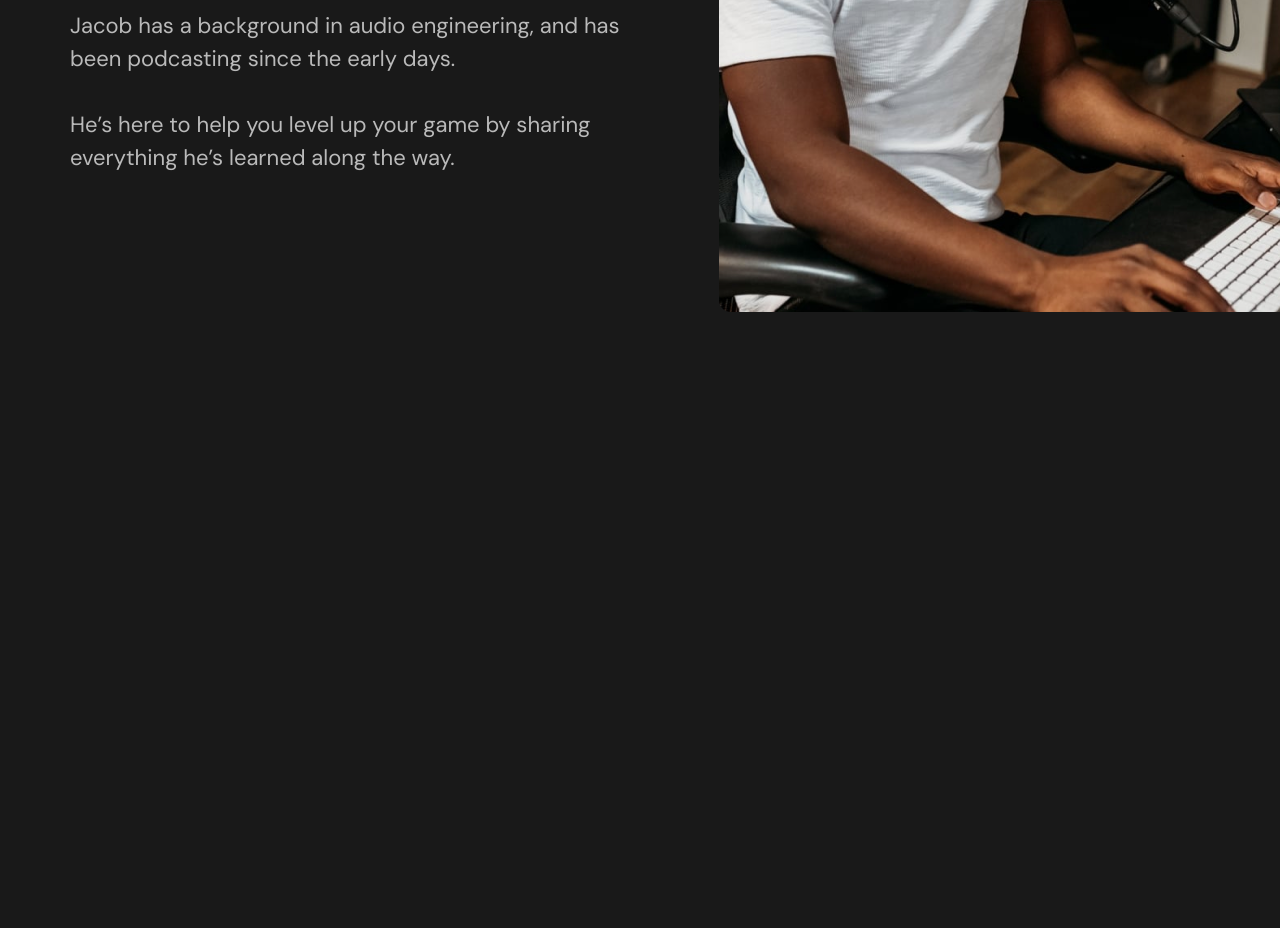
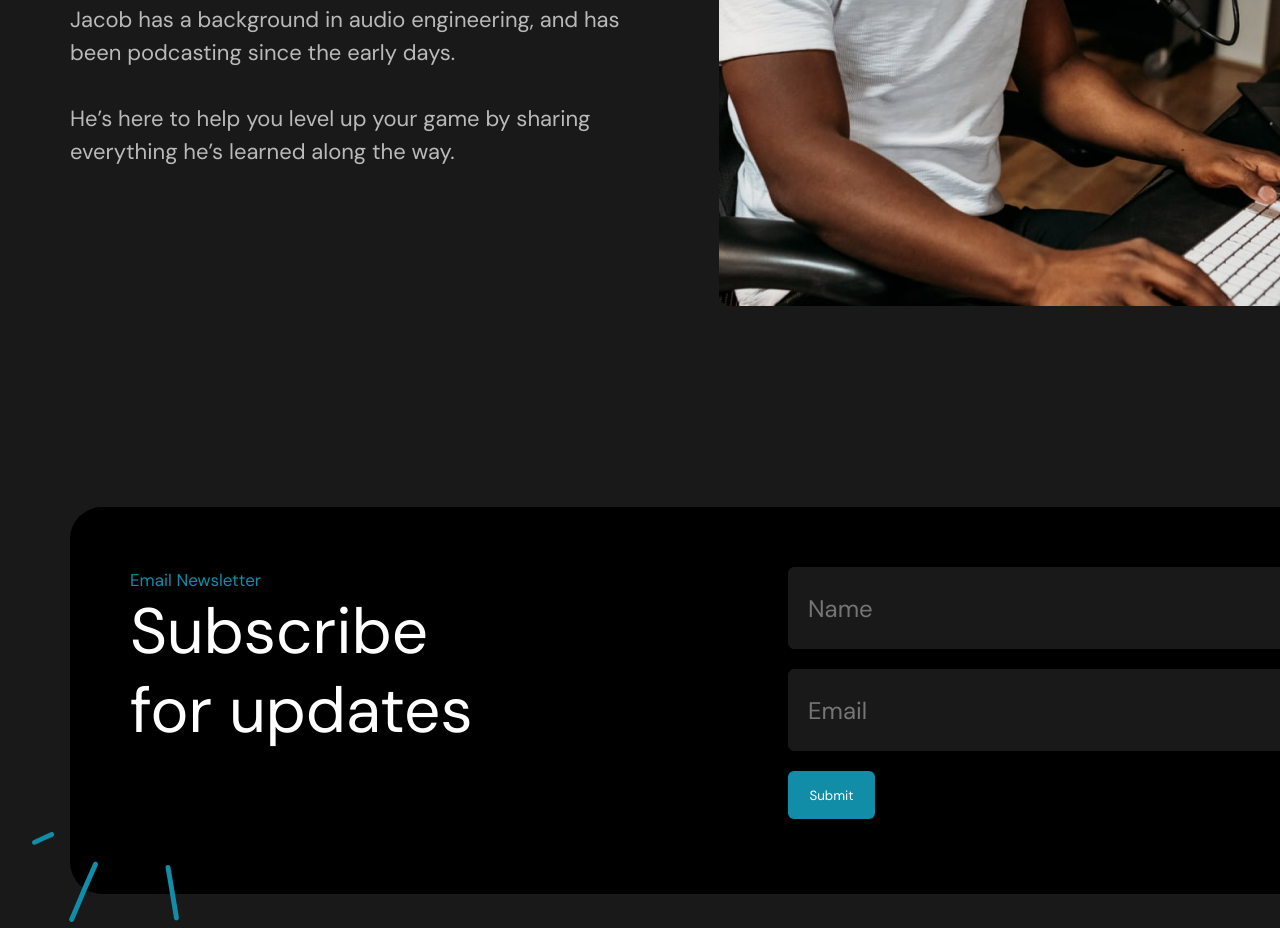
Before and after one commit to UlanovychM/Castaway, a website: page src/index.html in a window 1280 px wide. Shown: the part 3663-4591 px from the top of the page. Before the commit the page ends 3975 px from the top, so only its background shows below. Drawn offline with Linux system fonts and the light colour scheme.

Commit message:
create subscribe/ add style for subscribe.scss

```diff
--- a/src/index.html
+++ b/src/index.html
@@ -121,7 +121,24 @@
 				<div class="about__img"><img src="img/caster2.png" alt="caster" /></div>
 			</div>
 		</div>
-		<div class="subscribe"></div>
+		<div class="subscribe">
+			<div class="subscribe__img">
+				<img src="icons/sticks.svg" alt="" />
+			</div>
+			<div class="container">
+				<div class="subscribe__dscr">
+					<div class="subtitle">Email Newsletter</div>
+					<div class="title">Subscribe for updates</div>
+					<input placeholder="Name" type="text" class="subscribe__input" />
+					<input
+						placeholder="Email"
+						type="email"
+						class="subscribe__input subscribe__input_mail"
+					/>
+					<button class="btn">Submit</button>
+				</div>
+			</div>
+		</div>
 		<div class="reviews"></div>
 		<footer class="footer"></footer>
 	</body>
--- a/src/sass/blocks/_buttons.scss
+++ b/src/sass/blocks/_buttons.scss
@@ -1,5 +1,5 @@
 .btn {
-	height: 51px;
+	height: 45px;
 	width: 178px;
 	background-color: $main-color;
 	text-align: center;
--- a/src/sass/blocks/_episodes.scss
+++ b/src/sass/blocks/_episodes.scss
@@ -41,6 +41,7 @@
 
 	.title {
 		margin: 18px 0 0 13px;
+		width: 700px;
 	}
 	.text {
 		margin: 28px 0 0 13px;
--- a/src/sass/blocks/_subscribe.scss
+++ b/src/sass/blocks/_subscribe.scss
@@ -0,0 +1,58 @@
+.subscribe .container {
+	display: flex;
+	justify-content: space-between;
+	margin-top: 201px;
+}
+
+.subscribe {
+	&__dscr {
+		width: 1300px;
+		background-color: #000000;
+		border-radius: 32px;
+		padding: 0 60px;
+		height: 387px;
+	}
+	.subtitle {
+		padding-top: 60px;
+		position: absolute;
+	}
+	.title {
+		width: 381px;
+		margin: 0;
+		padding-top: 85px;
+		position: absolute;
+	}
+	.btn {
+		width: 87px;
+		height: 48px;
+		margin-left: 658px;
+		margin-top: 20px;
+	}
+	&__input {
+		display: flex;
+		justify-content: flex-end;
+		flex-direction: column;
+		background: #191919;
+		border: 1px solid #191919;
+		border-radius: 6px;
+		width: 522px;
+		padding-left: 19px;
+		margin-top: 60px;
+		margin-left: 658px;
+		height: 82px;
+		font-style: normal;
+		font-weight: 400;
+		font-size: 24px;
+		line-height: 29px;
+
+		color: rgba(255, 255, 255, 0.7);
+		&_mail {
+			margin-top: 20px;
+		}
+	}
+	&__img {
+		position: absolute;
+		padding-top: 325px;
+		padding-left: 32px;
+	}
+}
--- a/src/sass/base/_text.scss
+++ b/src/sass/blocks/_text.scss
@@ -1,6 +1,5 @@
 .title {
 	height: 141px;
-	width: 700px;
 	font-style: normal;
 	font-weight: 400;
 	font-size: 64px;
--- a/src/sass/style.scss
+++ b/src/sass/style.scss
@@ -26,4 +26,4 @@ a {
 @import 'blocks/footer';
 @import 'blocks/reviews';
 @import 'blocks/subscribe';
-@import 'base/text';
+@import 'blocks/text';
```
Also changed, not shown: src/css/style.min.css.
